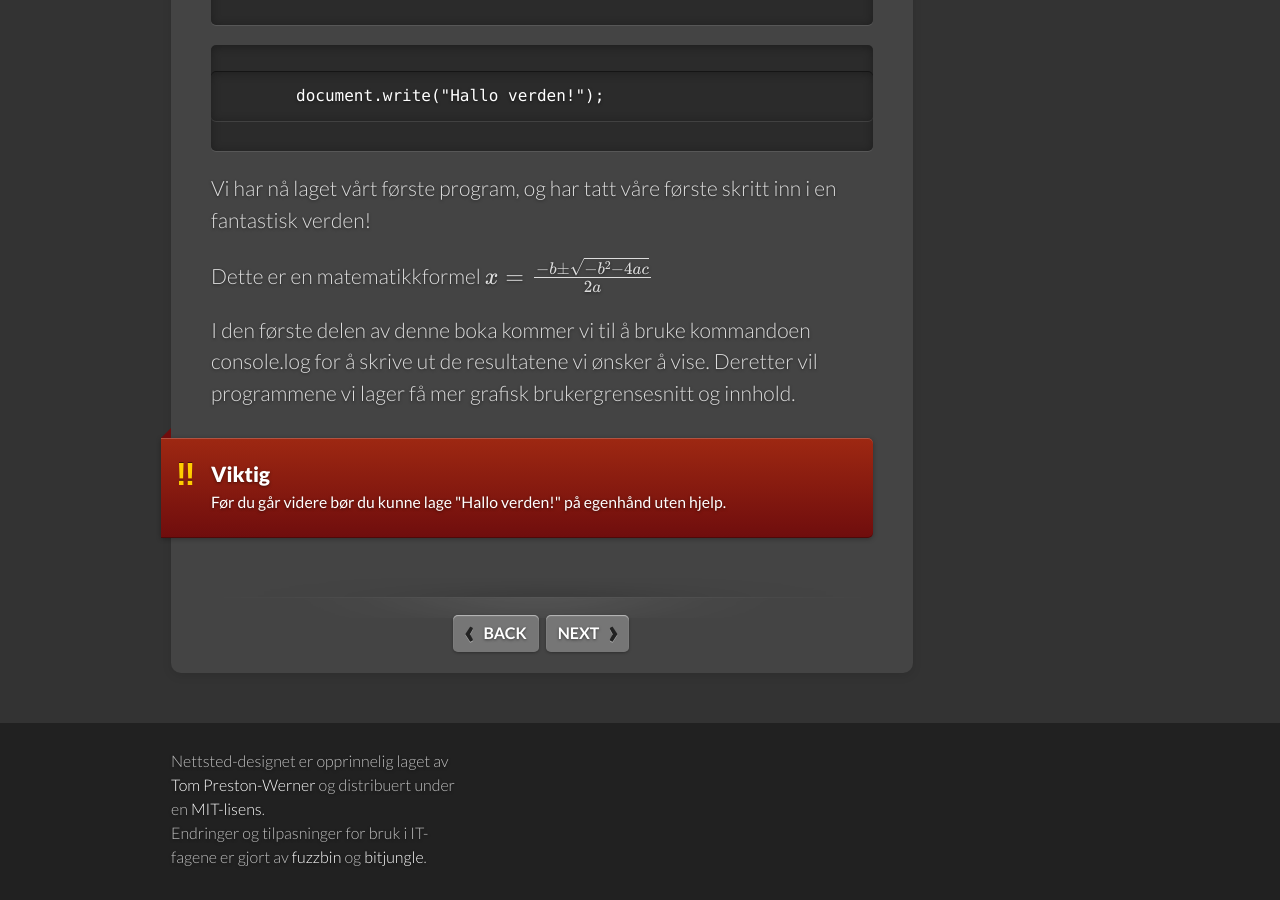
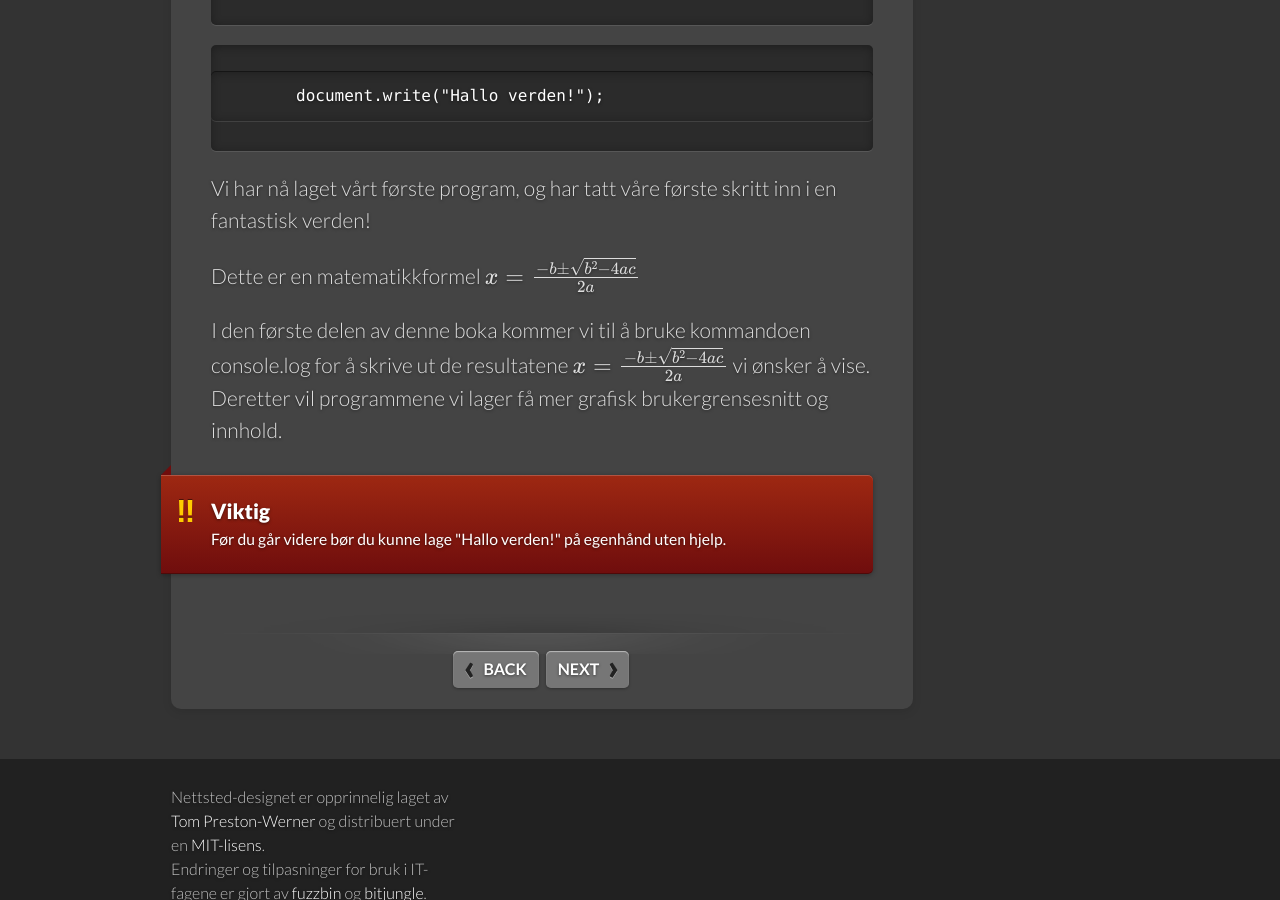
Before and after one commit to fagstoff/it.vgs.no, a Jekyll site: the page built from _docs/fagstoff/eksempel-3.md, in a window 1280 px wide and 900 px high, scrolled down 997 px. Built offline with Jekyll 4.4.1, drawn with Linux system fonts in a browser that asks for light colours; Markdown is read by kramdown in place of the engine named in the settings; formulas are drawn with MathJax 3.

```diff
--- a/_docs/fagstoff/eksempel-3.md
+++ b/_docs/fagstoff/eksempel-3.md
@@ -32,9 +32,9 @@ SELECT * FROM Lagerbeholdning WHERE Beholdning < 100;
 
 Vi har nå laget vårt første program, og har tatt våre første skritt inn i en fantastisk verden!
 
-Dette er en matematikkformel $$x=\frac{-b \pm \sqrt{-b^2-4ac}}{2a}$$
+Dette er en matematikkformel $$x=\frac{-b \pm \sqrt{b^2-4ac}}{2a}$$
 
-I den første delen av denne boka kommer vi til å bruke kommandoen console.log  for å skrive ut de resultatene vi ønsker å vise. Deretter vil programmene vi lager få mer grafisk brukergrensesnitt og innhold.
+I den første delen av denne boka kommer vi til å bruke kommandoen console.log  for å skrive ut de resultatene \\( x=\frac{-b \pm \sqrt{b^2-4ac}}{2a} \\) vi ønsker å vise. Deretter vil programmene vi lager få mer grafisk brukergrensesnitt og innhold.
 
 <div class="note warning">
   <h5>Viktig</h5>
```
